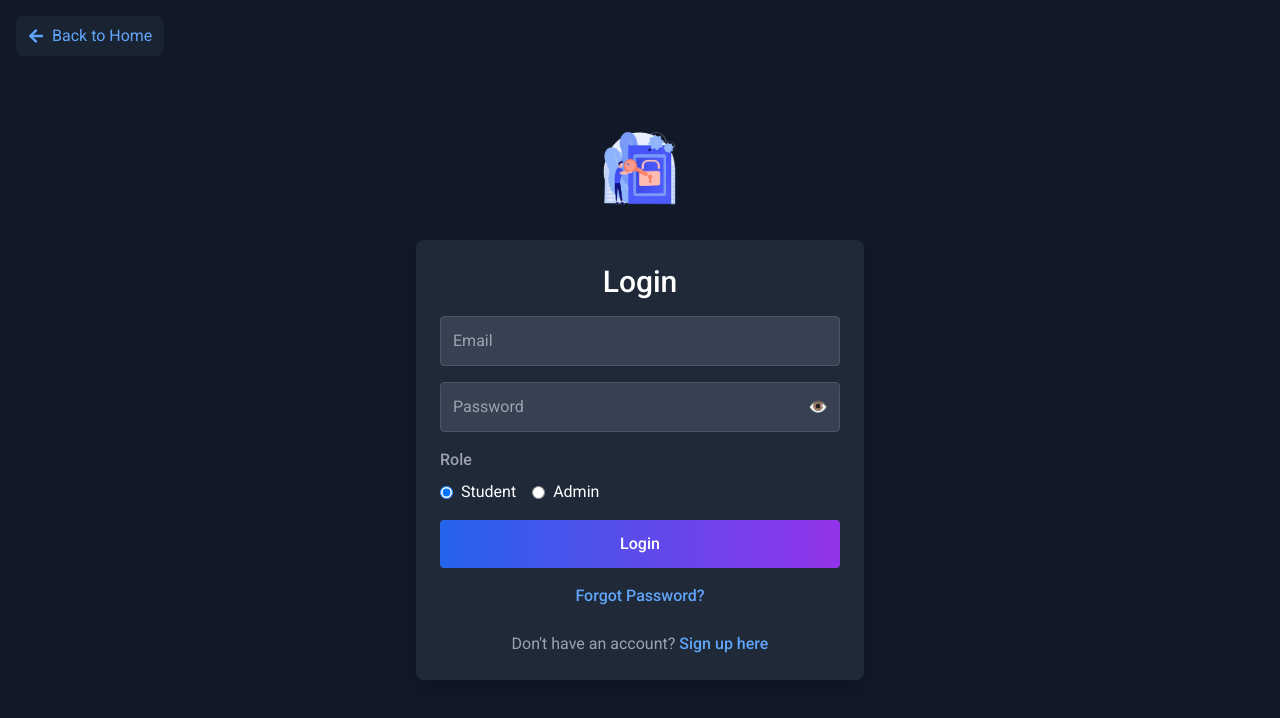
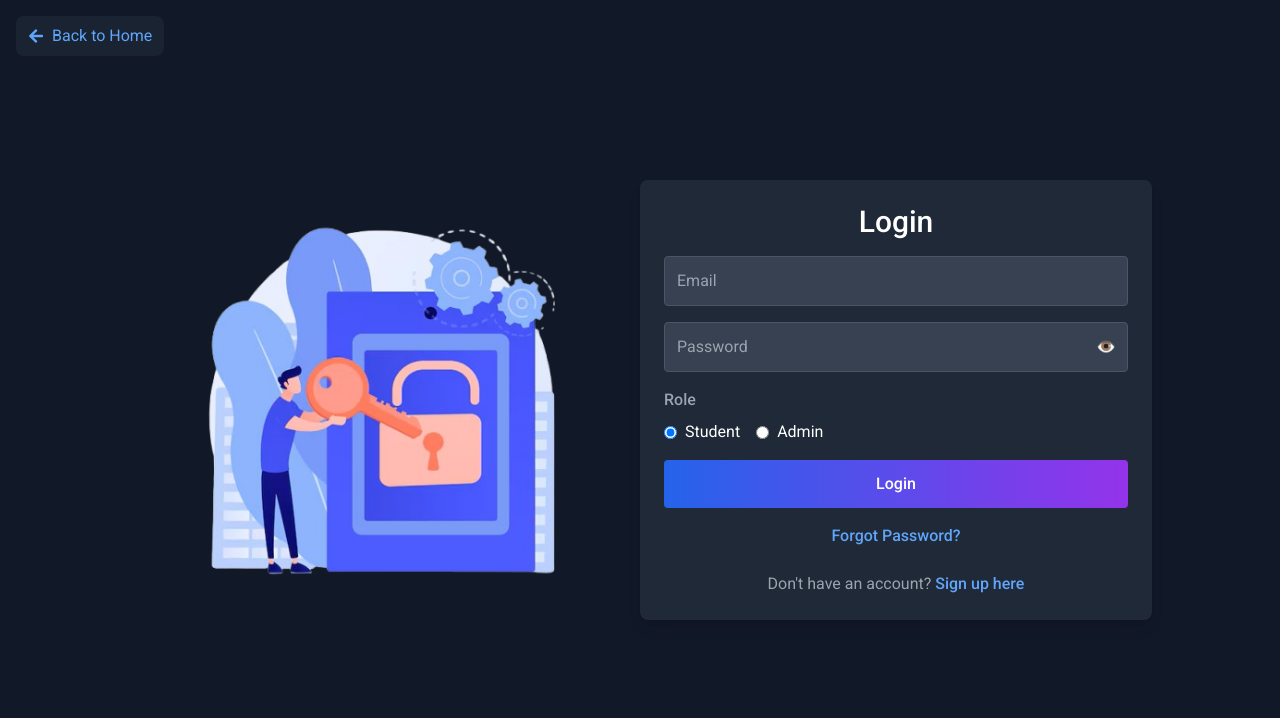
Before and after one commit to Somepalli-Venkatesh/vsm, a React (Vite) app in the folder frontend/: page /login in a window 1280 px wide. Shown: the top 718 px of the page. Built offline with nearby package versions, Linux system fonts and the light colour scheme; no server answers; a web font is replaced by a local one.

Commit message:
mobile responsive for login

```diff
--- a/frontend/src/pages/Login.jsx
+++ b/frontend/src/pages/Login.jsx
@@ -3,7 +3,7 @@ import { useState } from "react";
 import axios from "../api/axios";
 import { useNavigate } from "react-router-dom";
 import { FaArrowLeft } from "react-icons/fa";
-import loginImage from "../assets/vsmlog.png"; // Your logo image
+import loginImage from "../assets/vsmlog.png"; // Your logo/image
 
 const Login = () => {
   const [email, setEmail] = useState("");
@@ -95,17 +95,28 @@ const Login = () => {
         Back to Home
       </button>
 
-      {/* Logo/Image */}
-      <div className="flex justify-center mb-6">
+      {/* Responsive Container */}
+      <div className="flex flex-col md:flex-row items-center max-w-5xl mx-auto w-full">
+        {/* Left: Large Image for Desktop */}
+        <div className="hidden md:flex md:w-1/2 items-center justify-center p-6">
+          <img
+            src={loginImage}
+            alt="Login Illustration"
+            className="w-full h-auto object-contain"
+          />
+        </div>
+
+        {/* Right: Login Form */}
+        <div className="w-full md:w-1/2">
+          {/* Mobile Logo */}
+          <div className="flex md:hidden justify-center mb-6">
             <img
               src={loginImage}
               alt="Login Logo"
               className="w-24 h-24 object-contain"
             />
           </div>
-
-      {/* Login Form Container */}
-      <div className="max-w-md w-full mx-auto bg-gray-800 p-6 rounded-lg shadow-lg">
+          <div className="bg-gray-800 p-6 rounded-lg shadow-lg">
             <h2 className="text-3xl font-bold text-center mb-4">Login</h2>
             {message && (
               <div className="mb-4 text-center text-red-400 font-medium">
@@ -141,7 +152,9 @@ const Login = () => {
                 </button>
               </div>
               <div>
-            <label className="block mb-2 text-gray-400 font-medium">Role</label>
+                <label className="block mb-2 text-gray-400 font-medium">
+                  Role
+                </label>
                 <div className="flex space-x-4">
                   <label className="flex items-center">
                     <input
@@ -192,6 +205,8 @@ const Login = () => {
               >
                 Sign up here
               </a>
+            </div>
+          </div>
         </div>
       </div>
 
```
Lines whose indentation alone changed are shown as unchanged.
